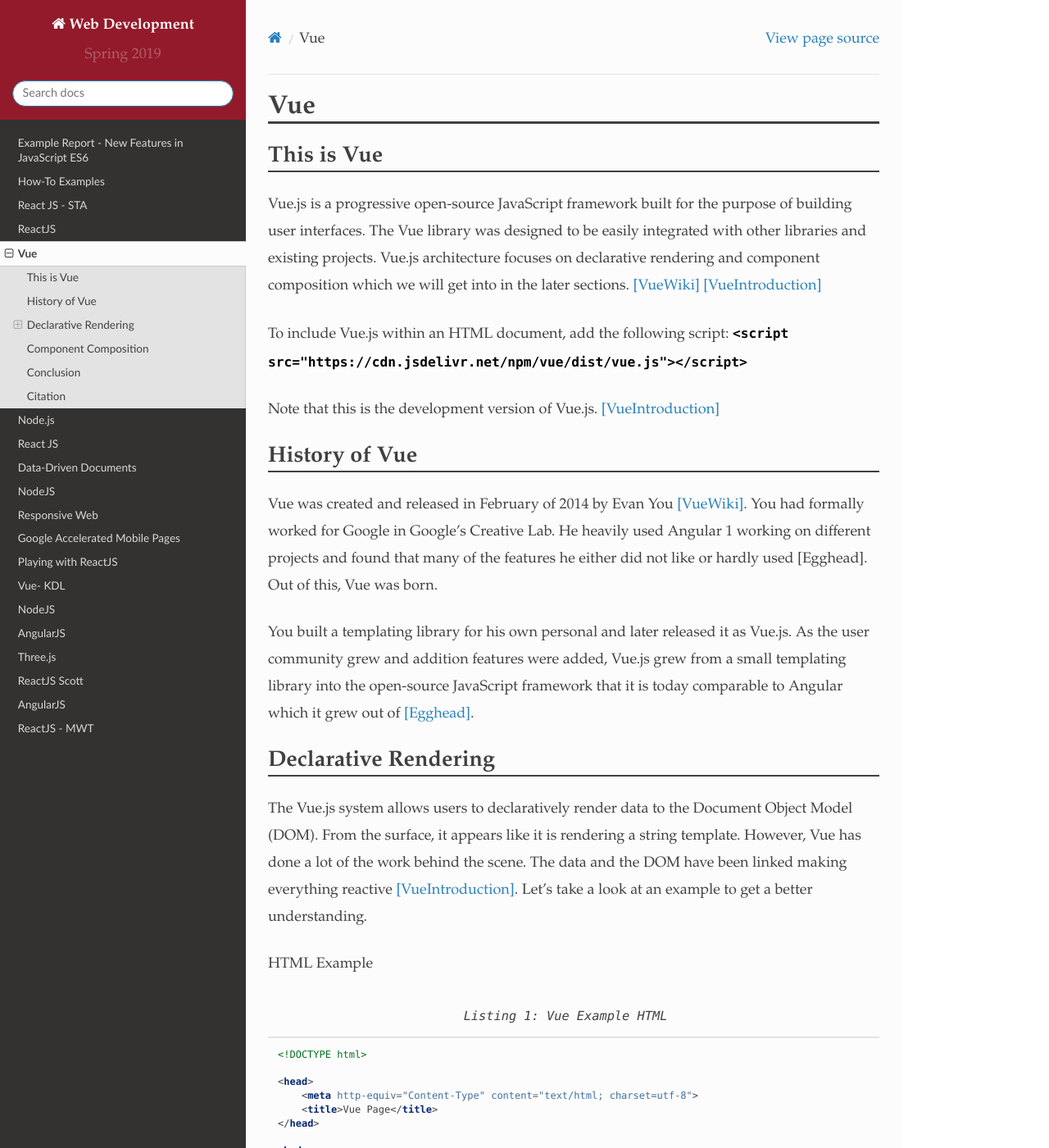
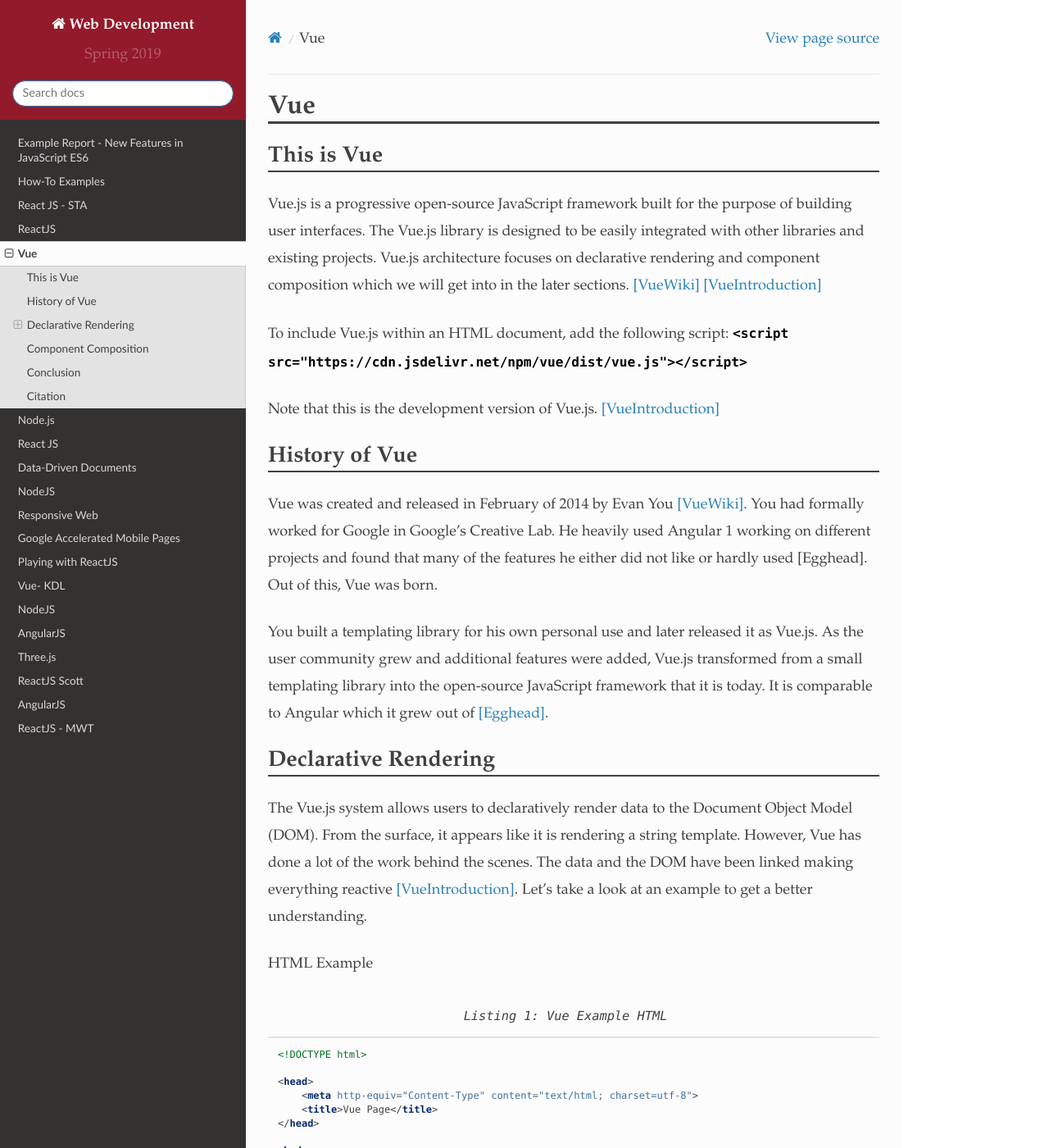
Before and after one commit to pvcraven/2019_spring_web_dev, a Sphinx documentation site: the page built from source/final/chumbley/index.rst, in a window 1280 px wide and 1400 px high. Shown: the whole window at 82% size. Built offline with Sphinx 7.4.7 and the Read the Docs theme 2.0.0, drawn with Linux system fonts in a browser that asks for light colours; some of the changed text lies outside the part shown.

Commit message:
Finish Final

```diff
--- a/source/final/chumbley/index.rst
+++ b/source/final/chumbley/index.rst
@@ -5,7 +5,7 @@
 -----------
 
 Vue.js is a progressive open-source JavaScript framework built for the purpose
-of building user interfaces. The Vue library was designed to be easily
+of building user interfaces. The Vue.js library is designed to be easily
 integrated with other libraries and existing projects. Vue.js architecture
 focuses on declarative rendering and component composition which we will get
 into in the later sections. [VueWiki]_ [VueIntroduction]_
@@ -25,17 +25,18 @@
 working on different projects and found that many of the features he either did
 not like or hardly used [Egghead]. Out of this, Vue was born.
 
-You built a templating library for his own personal and later released it as
-Vue.js. As the user community grew and addition features were added, Vue.js grew
-from a small templating library into the open-source JavaScript framework that
-it is today comparable to Angular which it grew out of [Egghead]_.
+You built a templating library for his own personal use and later released it as
+Vue.js. As the user community grew and additional features were added, Vue.js
+transformed from a small templating library into the open-source JavaScript
+framework that it is today. It is comparable to Angular which it grew out of
+[Egghead]_.
 
 Declarative Rendering
 ---------------------
 
 The Vue.js system allows users to declaratively render data to the Document
 Object Model (DOM). From the surface, it appears like it is rendering a string
-template. However, Vue has done a lot of the work behind the scene. The data and
+template. However, Vue has done a lot of the work behind the scenes. The data and
 the DOM have been linked making everything reactive [VueIntroduction]_. Let's
 take a look at an example to get a better understanding.
 
@@ -141,9 +142,9 @@
 Conditionals and Loops
 ~~~~~~~~~~~~~~~~~~~~~~
 
-Using directives, Vue gives you the ability to write if statements and for loops
-with ``v-if`` and ``v-for``. The following example walks you through how to do
-conditionals and loops in Vue.js.
+Using directives, Vue gives you the ability to write "if" statements and "for"
+loops with ``v-if`` and ``v-for``. The following example walks you through how
+to do conditionals and loops in Vue.js.
 
 HTML Example
 
@@ -192,13 +193,13 @@
 
 The ``v-for`` directive, as you would assume, allows you to do a for loop. In
 the example above, the for loops runs through the elements in ``food`` and
-prints them on to the page.
+displays them on to the page.
 
 Component Composition
 ---------------------
 
-Another important concept to Vue is the Component System. The Component System
-is this abstract idea that you can build large scale application with small,
+Another important concept of Vue is the Component System. The Component System
+is this abstract idea that you can build large scale applications with small,
 self-contained, and reusable parts. [VueIntroduction]_ Let's take a look at an
 example.
 
```
Also changed, not shown: other parts of source/final/chumbley/index.rst (+4 -4 lines).
